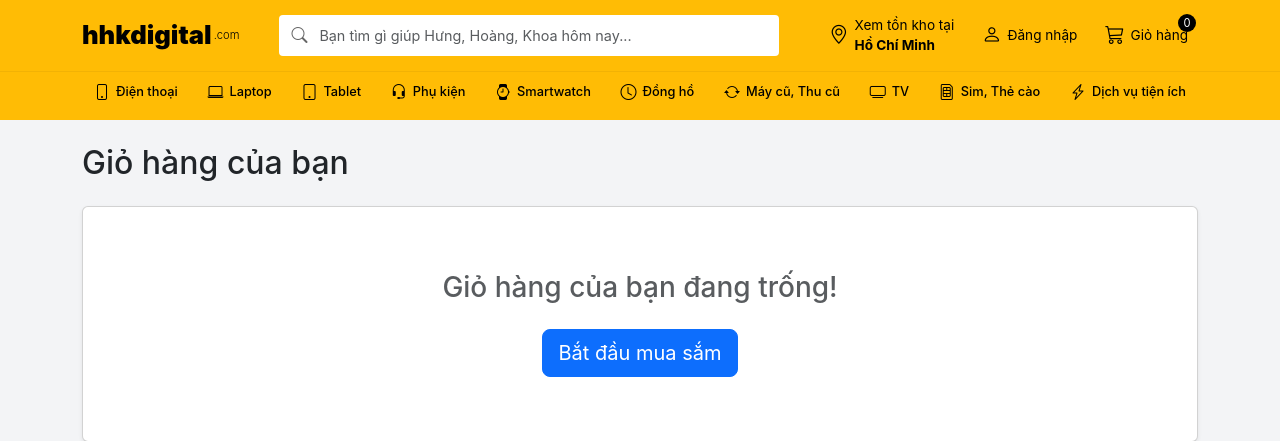
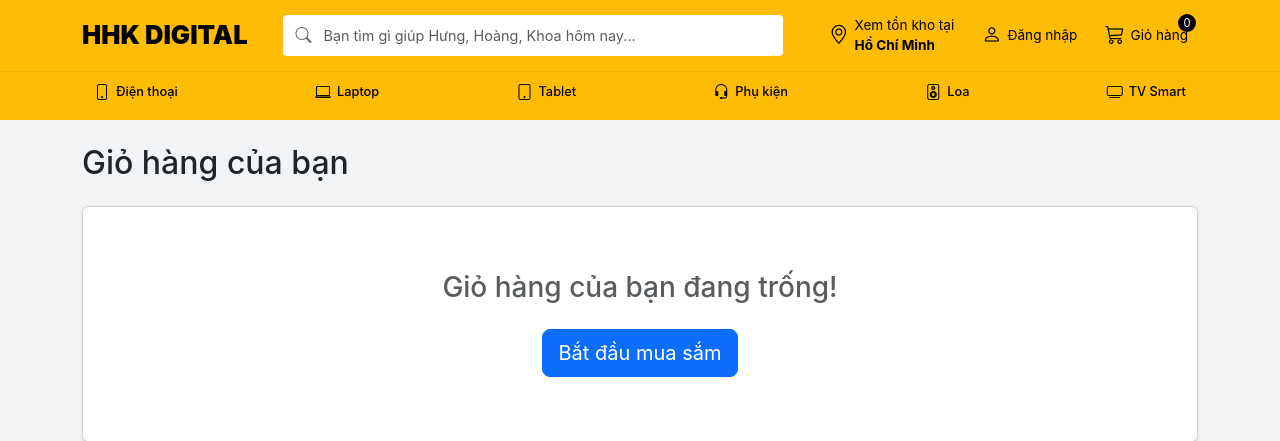
Before and after one commit to VietHoang-88/hhk_digital, a Django app: page /cart/ in a window 1280 px wide. Shown: the top 441 px of the page. Run offline with Django 5.2, Linux system fonts and the light colour scheme.

Commit message:
Simplify UI: Update logo to HHK DIGITAL and show only active categories

```diff
--- a/shop/templates/shop/base.html
+++ b/shop/templates/shop/base.html
@@ -18,7 +18,7 @@
 
         /* Header Top */
         .header-main { background-color: var(--tgdd-yellow); padding: 10px 0; border-bottom: 1px solid rgba(0,0,0,0.05); }
-        .navbar-brand { font-weight: 900; font-size: 1.6rem; color: #000 !important; text-transform: lowercase; }
+        .navbar-brand { font-weight: 900; font-size: 1.6rem; color: #000 !important; text-transform: uppercase; }
         .navbar-brand span { color: #000; }
 
         /* Search Bar */
@@ -71,7 +71,7 @@
                 <!-- Logo -->
                 <div class="col-auto">
                     <a class="navbar-brand d-flex align-items-center" href="{% url 'shop:product_list' %}">
-                        hhkdigital<span style="font-weight: 300; font-size: 0.7rem; margin-left: 2px;">.com</span>
+                        HHK DIGITAL
                     </a>
                 </div>
 
@@ -130,12 +130,8 @@
                 <li><a href="{% url 'shop:product_list_by_category' 'laptop' %}" class="nav-item-link"><i class="bi bi-laptop"></i>Laptop</a></li>
                 <li><a href="{% url 'shop:product_list_by_category' 'may-tinh-bang' %}" class="nav-item-link"><i class="bi bi-tablet"></i>Tablet</a></li>
                 <li><a href="{% url 'shop:product_list_by_category' 'phu-kien' %}" class="nav-item-link"><i class="bi bi-headset"></i>Phụ kiện</a></li>
-                <li><a href="#" class="nav-item-link"><i class="bi bi-watch"></i>Smartwatch</a></li>
-                <li><a href="#" class="nav-item-link"><i class="bi bi-clock"></i>Đồng hồ</a></li>
-                <li><a href="#" class="nav-item-link"><i class="bi bi-arrow-repeat"></i>Máy cũ, Thu cũ</a></li>
-                <li><a href="{% url 'shop:product_list_by_category' 'tv-smart' %}" class="nav-item-link"><i class="bi bi-tv"></i>TV</a></li>
-                <li><a href="#" class="nav-item-link"><i class="bi bi-sim"></i>Sim, Thẻ cào</a></li>
-                <li><a href="#" class="nav-item-link"><i class="bi bi-lightning-charge"></i>Dịch vụ tiện ích</a></li>
+                <li><a href="{% url 'shop:product_list_by_category' 'loa' %}" class="nav-item-link"><i class="bi bi-speaker"></i>Loa</a></li>
+                <li><a href="{% url 'shop:product_list_by_category' 'tv-smart' %}" class="nav-item-link"><i class="bi bi-tv"></i>TV Smart</a></li>
             </ul>
         </div>
     </nav>
```
